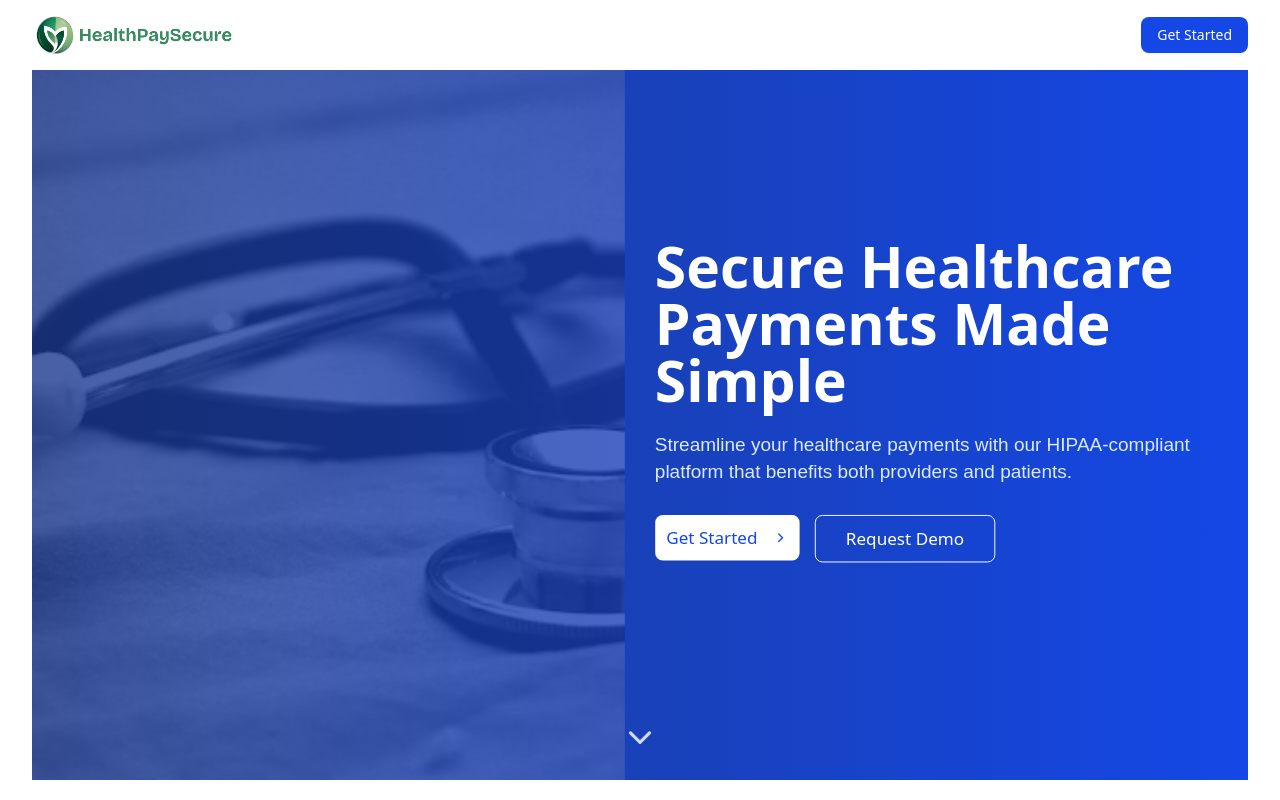
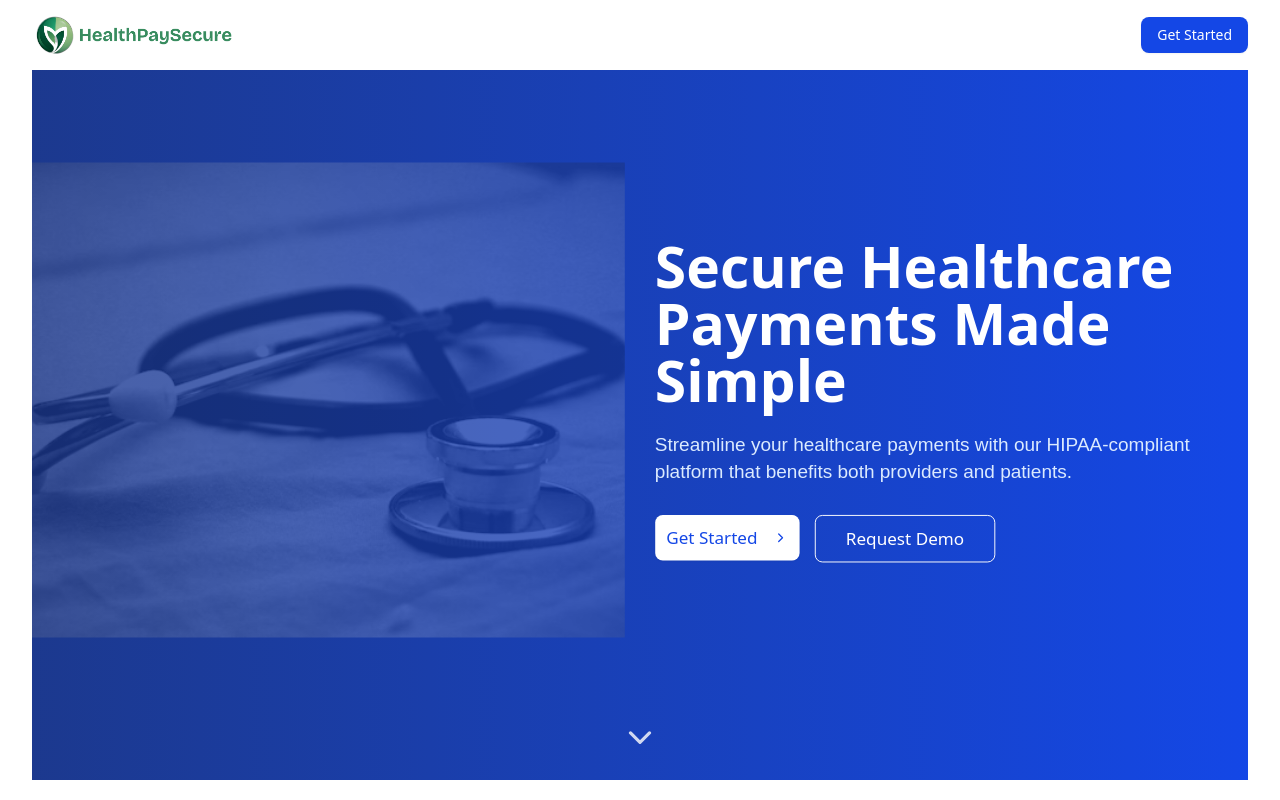
Before and after one commit to khadka27/product, a Next.js app: page / in a window 1280 px wide. Shown: the top 800 px of the page. Built offline with nearby package versions, Linux system fonts and the light colour scheme.

Commit message:
Update Image component to use fill and priority props for improved layout and performance

```diff
--- a/src/app/page.tsx
+++ b/src/app/page.tsx
@@ -645,13 +645,25 @@ export default function Home() {
         style={{ opacity, scale }}
         className="relative h-screen flex items-center overflow-hidden bg-gradient-to-r from-blue-900 to-blue-700"
       >
-        <div className="relative w-full h-full">
+        {/* <div className="relative w-full h-full">
           <Image
             src="/images/healthcare-hero.jpg"
             alt="Healthcare professional with patient"
             fill
             priority
             quality={90}
+            className="object-cover opacity-20"
+          />
+        </div> */}
+
+        <div className="relative w-full h-[500px]">
+          <Image
+            src="/images/healthcare-hero.jpg"
+            alt="Healthcare professional with patient"
+            fill
+            priority
+            quality={90}
+            sizes="100vw"
             className="object-cover opacity-20"
           />
         </div>
```
